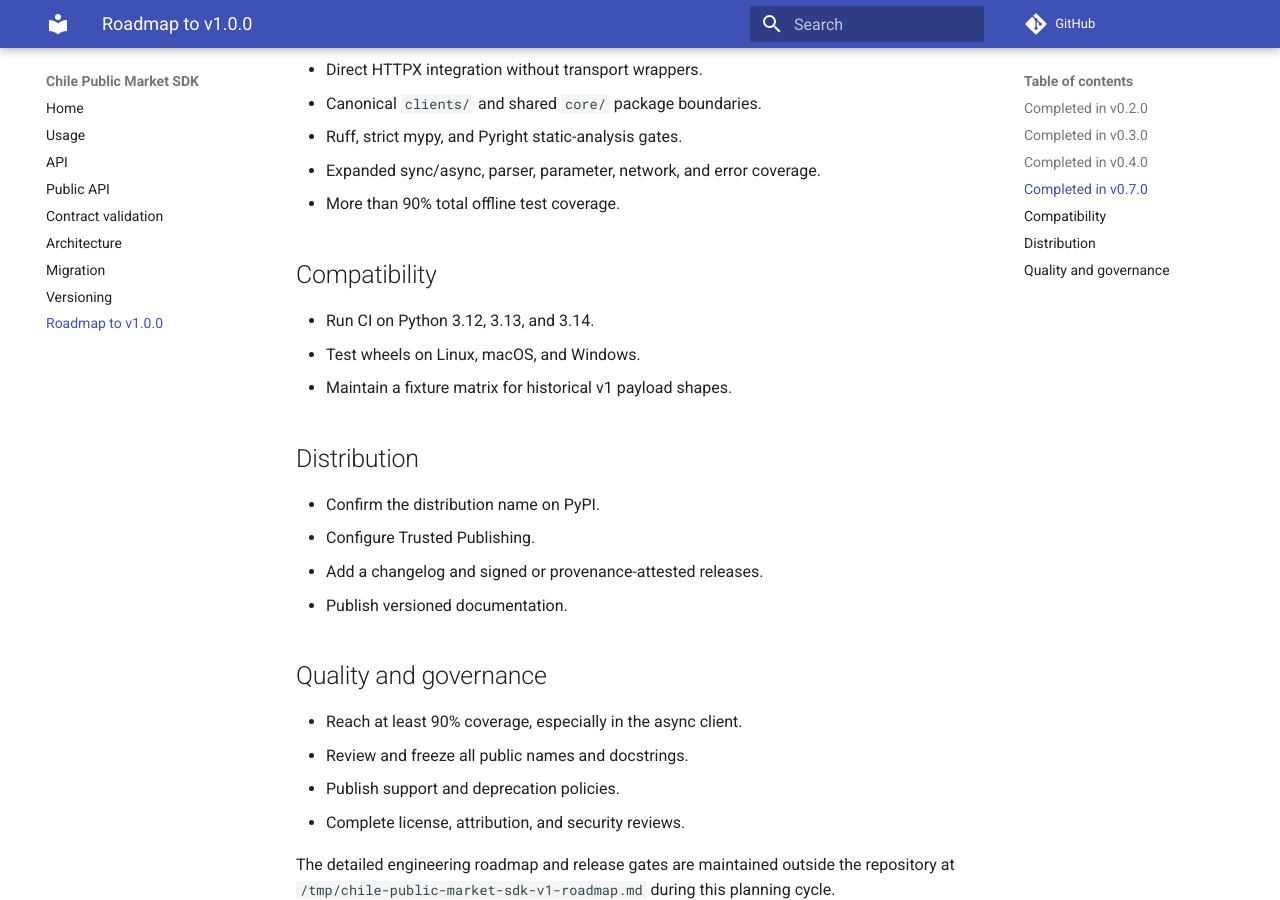
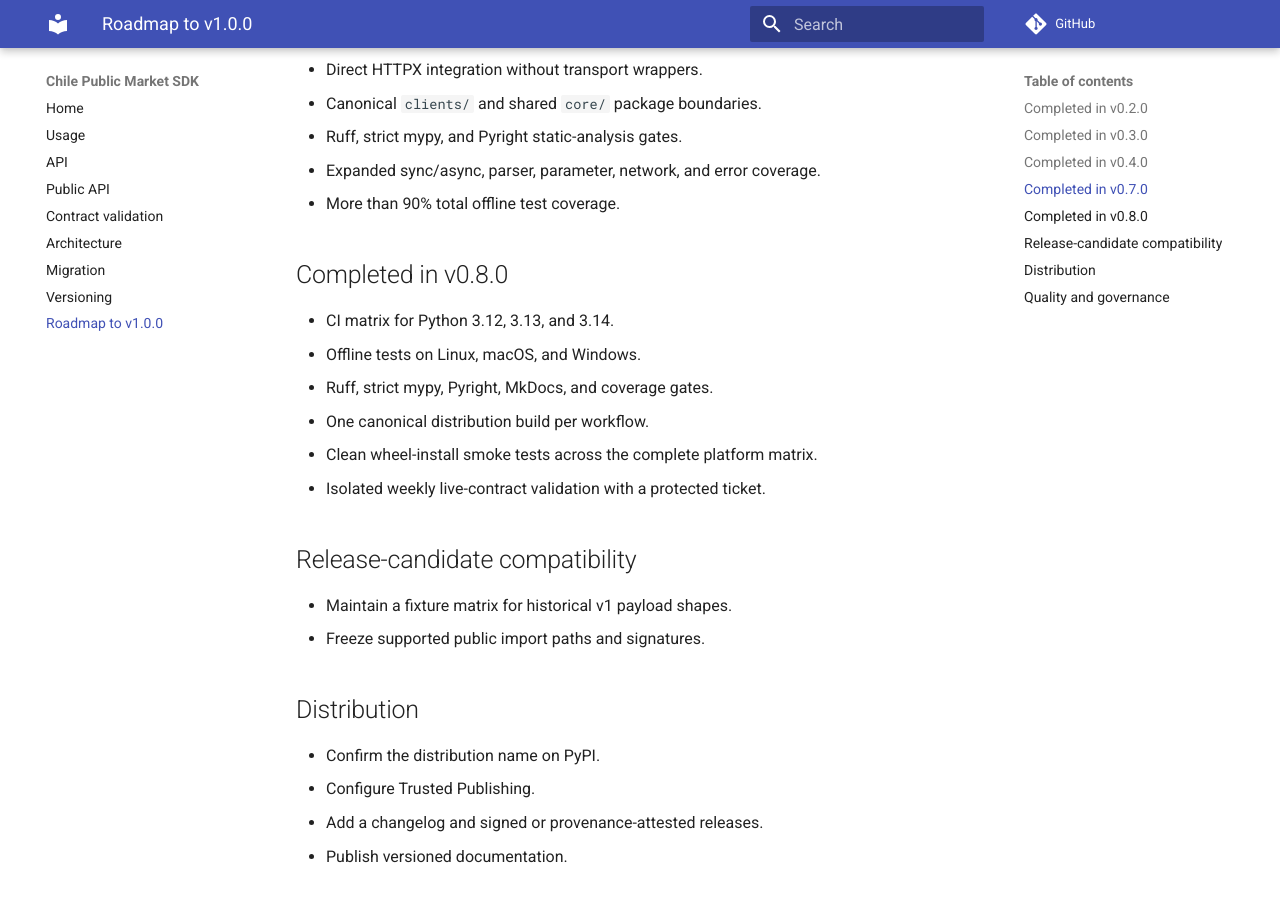
Before and after one commit to ezer-mackenzie/chile-public-market-sdk, an MkDocs documentation site: the page built from docs/v1-roadmap.md, in a window 1280 px wide and 900 px high, scrolled down 1144 px. Built offline with MkDocs 1.6.1 and Material for MkDocs 9.7.7, drawn with Linux system fonts in a browser that asks for light colours; comment, search, counter and statistics services are not loaded.

Commit message:
docs: define v0.8 compatibility gates

```diff
--- a/docs/v1-roadmap.md
+++ b/docs/v1-roadmap.md
@@ -39,11 +39,19 @@ milestones are required before declaring `v1.0.0` stable.
 - Expanded sync/async, parser, parameter, network, and error coverage.
 - More than 90% total offline test coverage.
 
-## Compatibility
+## Completed in v0.8.0
 
-- Run CI on Python 3.12, 3.13, and 3.14.
-- Test wheels on Linux, macOS, and Windows.
+- CI matrix for Python 3.12, 3.13, and 3.14.
+- Offline tests on Linux, macOS, and Windows.
+- Ruff, strict mypy, Pyright, MkDocs, and coverage gates.
+- One canonical distribution build per workflow.
+- Clean wheel-install smoke tests across the complete platform matrix.
+- Isolated weekly live-contract validation with a protected ticket.
+
+## Release-candidate compatibility
+
 - Maintain a fixture matrix for historical v1 payload shapes.
+- Freeze supported public import paths and signatures.
 
 ## Distribution
 
```
